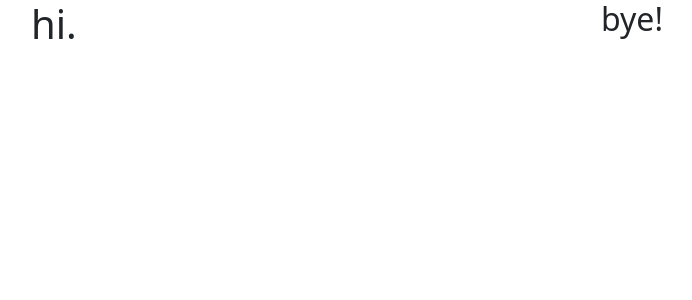
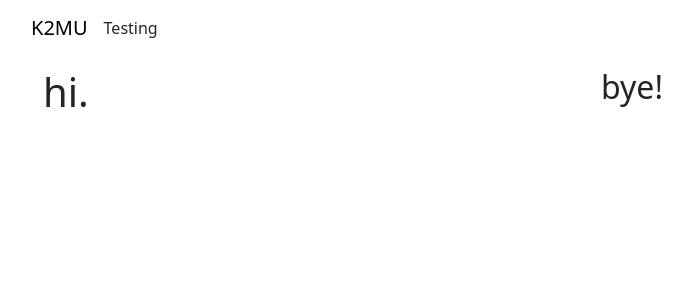
Before and after one commit to shiv-iyer/CS203-Project, a React (Create React App) app in the folder k2mu/: page / in a window 1280 px wide. Shown: the top 300 px of the page, without its empty margins (51-743 px from the left). Built offline with nearby package versions, Linux system fonts and the light colour scheme.

Commit message:
added react-router-dom, navbar in progress

```diff
--- a/k2mu/package.json
+++ b/k2mu/package.json
@@ -10,6 +10,7 @@
     "react": "^18.3.1",
     "react-bootstrap": "^2.10.4",
     "react-dom": "^18.3.1",
+    "react-router-dom": "^6.26.2",
     "react-scripts": "5.0.1",
     "web-vitals": "^2.1.4"
   },
--- a/k2mu/src/App.js
+++ b/k2mu/src/App.js
@@ -2,6 +2,12 @@ import React from "react";
 //import logo from './logo.svg';
 import logo from "./logo.png";
 import "./App.css";
+
+// react-bootstrap components
+import {Navbar, Nav, Container} from "react-bootstrap";
+
+// react-router-dom for routing pages; we import BrowserRouter but we name it 'Router'
+import { BrowserRouter as Router, Routes, Route, Link } from "react-router-dom";
 
 // import Main
 import Main from "./Main";
@@ -10,6 +16,21 @@ function App() {
   return (
     // enclose everything within one React.Fragment
     <React.Fragment>
+      <Router>
+        <Container>
+          <Navbar>
+            {/* Navbar.Brand is the main and home element in our navbar */}
+            <Navbar.Brand href="#">
+              K2MU
+            </Navbar.Brand>
+            {/* Navbar.Toggle creates our 'hamburger menu', controls the collapsible Navbar */}
+            <Navbar.Toggle aria-controls="home-navbar" />
+            <Navbar.Collapse id="home-navbar">
+              <Nav>
+                Testing
+              </Nav>
+            </Navbar.Collapse>
+          </Navbar>
           <Main/>
           {/* <div className="App">
             <header className="App-header">
@@ -19,6 +40,12 @@ function App() {
               </p>
             </header>
           </div> */}
+        </Container>
+        {/* The routes are the areas in which all our pages will be displayed. They match URLs to React components. */}
+        <Routes>
+            <Route></Route>
+        </Routes>
+      </Router>
     </React.Fragment>
   );
 }
--- a/k2mu/src/Main.js
+++ b/k2mu/src/Main.js
@@ -21,7 +21,7 @@ export default class Main extends React.Component {
     render() {
         return (
             <React.Fragment>
-                <Container>
+                <Container className="main-cont">
                     <Row>
                         <Col>
                             <h1 className="title">hi.</h1>
--- a/k2mu/src/styles.css
+++ b/k2mu/src/styles.css
@@ -1,3 +1,7 @@
+.main-cont {
+    padding: 12px;
+}
+
 .title:hover {
     transform: scale(1.05);
     transition: all 0.3s ease;
```
Also changed, not shown: k2mu/src/pages/Home.js (added, +13 -0 lines), k2mu/src/pages/Testing.js (added, +13 -0 lines), 1 other file (tests, documents, lock files or other folders). Lines whose indentation alone changed are shown as unchanged.
